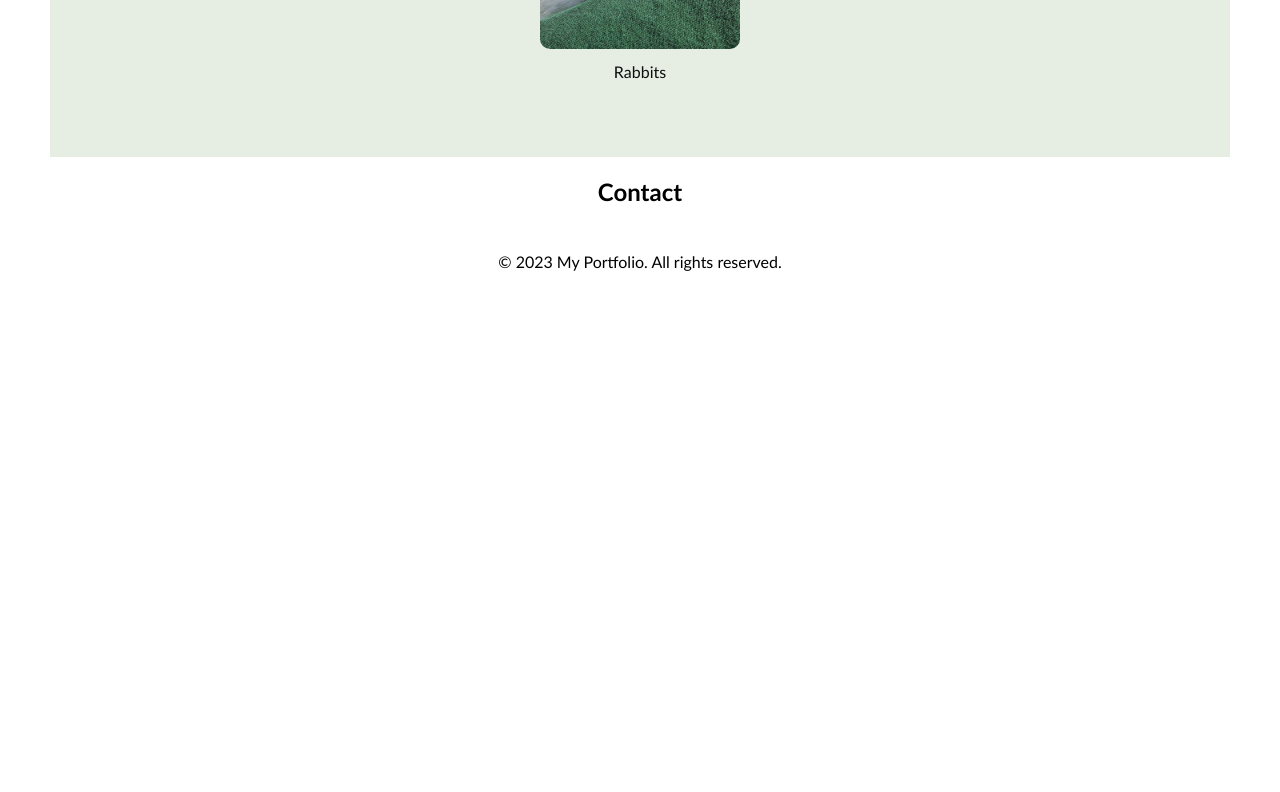
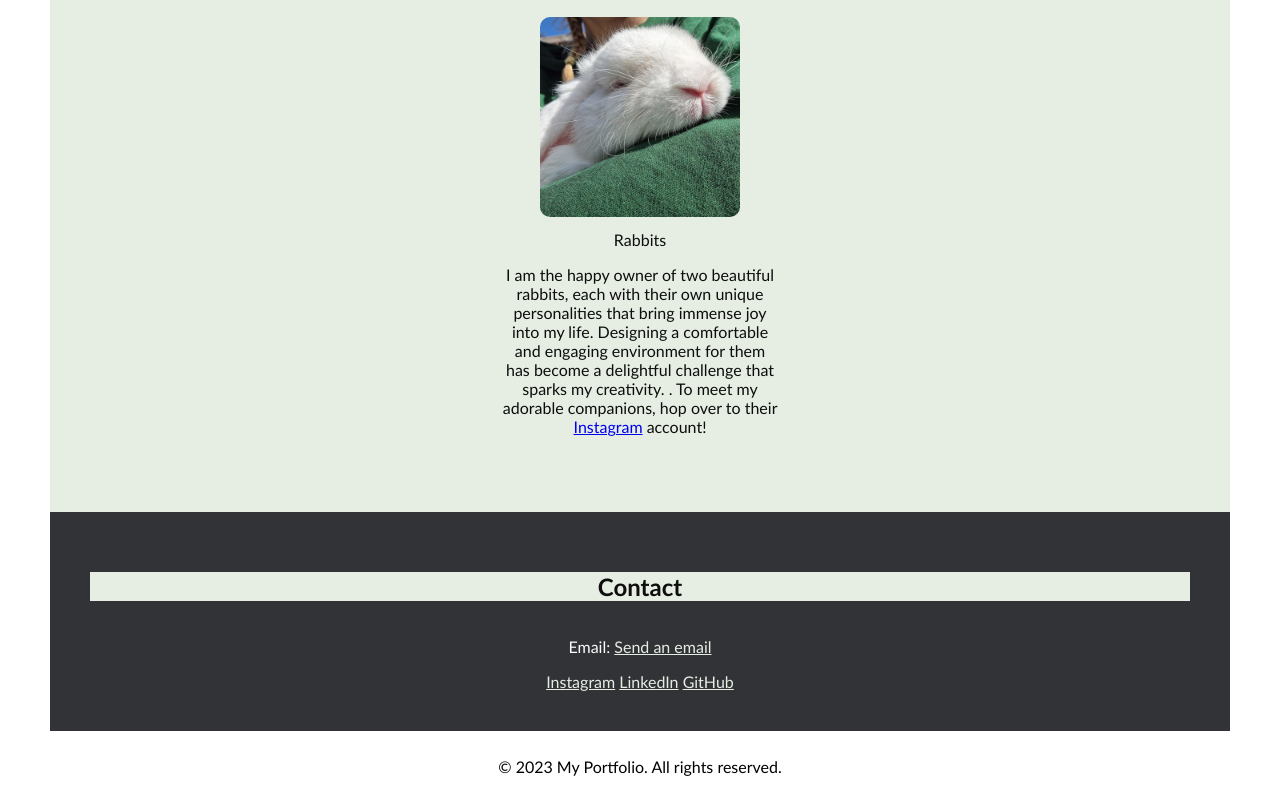
Before and after one commit to designs-by-kate/designs-by-kate-portfolio, a plain HTML site: page index.html in a window 1280 px wide. Shown: the part 3172-3964 px from the top of the page. Before the commit the page ends 3459 px from the top, so only its background shows below. Drawn offline with Linux system fonts and the light colour scheme; files whose address does not match are found by name.

Commit message:
Added README file, and contact details to HTML and CSS code

```diff
--- a/css/style.css
+++ b/css/style.css
@@ -108,7 +108,7 @@ main{
   margin: 10px;
 }
 
-#about{
+#about, #contact{
   display: flex;
   flex-direction: column;
   align-items: center;
@@ -117,7 +117,7 @@ main{
   background-color: var(--main-color);
 }
 
-#about h2{
+#about h2, #contact h2{
   width: 100%;
   margin-bottom: 20px;
   background-color: var(--base-color);
@@ -230,6 +230,14 @@ main{
   margin: 0;
   padding: 10px;
   color: var(--dark-color);
+}
+
+#contact p{
+  color: var(--light-color);
+}
+
+#contact a{
+  color: var(--base-color);
 }
 
 @media only screen and (max-width: 768px) {
--- a/index.html
+++ b/index.html
@@ -7,6 +7,7 @@
   <meta http-equiv="X-UA-Compatible" content="ie=edge">
   <title>Kate // Web Developer</title>
   <link rel="stylesheet" type="text/css" href="./css/style.css" />
+  <link rel="stylesheet" href="https://cdnjs.cloudflare.com/ajax/libs/font-awesome/4.7.0/css/font-awesome.min.css">
 </head>
 
 <body>
@@ -125,6 +126,7 @@
         <div class="values-item">
           <img src="./images/cooking.jpg" alt="Values 1">
           <p>Cooking</p>
+          <p>I have a great passion for cooking and food photography. I enjoy exploring new tastes when I travel and sharing photos of my culinary adventures. Trying new foods not only inspires me but also helps me develop in this area. If you'd like to discover more about my love for food, visit my <a href="https://www.instagram.com/hadzinskak/" target="_blank">Instagram</a></p>
         </div>
         <div class="values-item">
           <img src="./images/drawing.jpg" alt="Values 3">
@@ -157,6 +159,7 @@
         <div class="values-item">
           <img src="./images/rabbit.jpg" alt="Values 4">
           <p>Rabbits</p>
+          <p>I am the happy owner of two beautiful rabbits, each with their own unique personalities that bring immense joy into my life. Designing a comfortable and engaging environment for them has become a delightful challenge that sparks my creativity. . To meet my adorable companions, hop over to their <a href="https://www.instagram.com/charlie.8.lola/" target="_blank">Instagram</a> account!</p>
         </div>
       </div>
     </section>
@@ -164,6 +167,14 @@
     <!-- contact -->
     <section id="contact" class="container">
       <h2>Contact</h2>
+      <div class="contact-info">
+        <p>Email: <a href="mailto:kate_diet@hotmail.com">Send an email</a></p>
+      </div>
+      <div class="social-links">
+        <a href="https://www.instagram.com/hadzinskak/" target="_blank">Instagram</a>
+        <a href="#" target="_blank">LinkedIn</a>
+        <a href="https://github.com/designs-by-kate" target="_blank">GitHub</a>
+      </div>
       <!-- Add your contact form or information here -->
     </section>
   </main>
```
Also changed, not shown: 1 other file.
